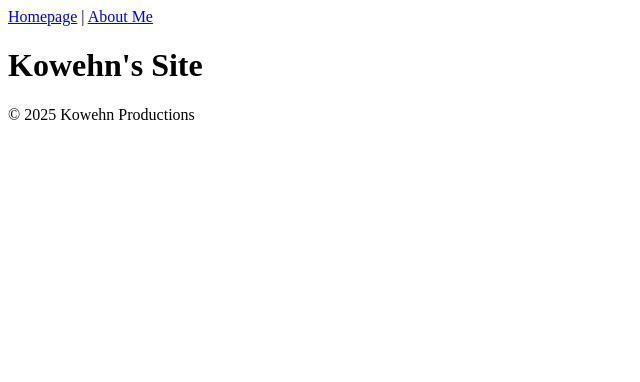
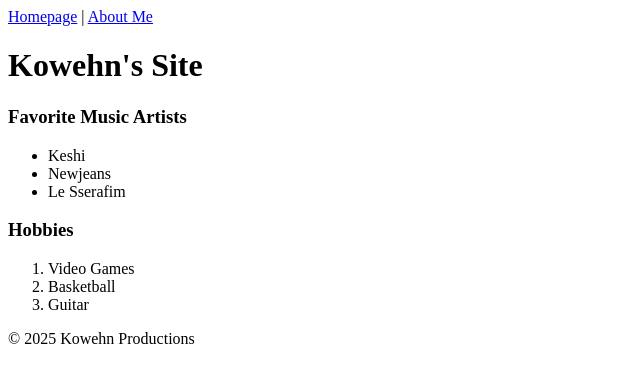
Before and after one commit to kowehn/COMP1A.Exercise, a plain HTML site: page about.html in a window 1280 px wide. Shown: the whole page, without its empty margins (0-640 px from the left). Drawn offline with Linux system fonts and the light colour scheme.

Commit message:
added hobbies and favorite music artist sections for the about me page.

```diff
--- a/about.html
+++ b/about.html
@@ -16,8 +16,22 @@
 
     </header>
     <main>
-
-
+        <section>
+            <h3>Favorite Music Artists</h3>
+            <ul>
+                <li>Keshi</li>
+                <li>Newjeans</li>
+                <li>Le Sserafim</li>
+            </ul>
+        </section>
+        <section>
+            <h3>Hobbies</h3>
+            <ol>
+                <li>Video Games</li>
+                <li>Basketball</li>
+                <li>Guitar</li>
+            </ol>
+        </section>
     </main>
 
     <footer>
```
